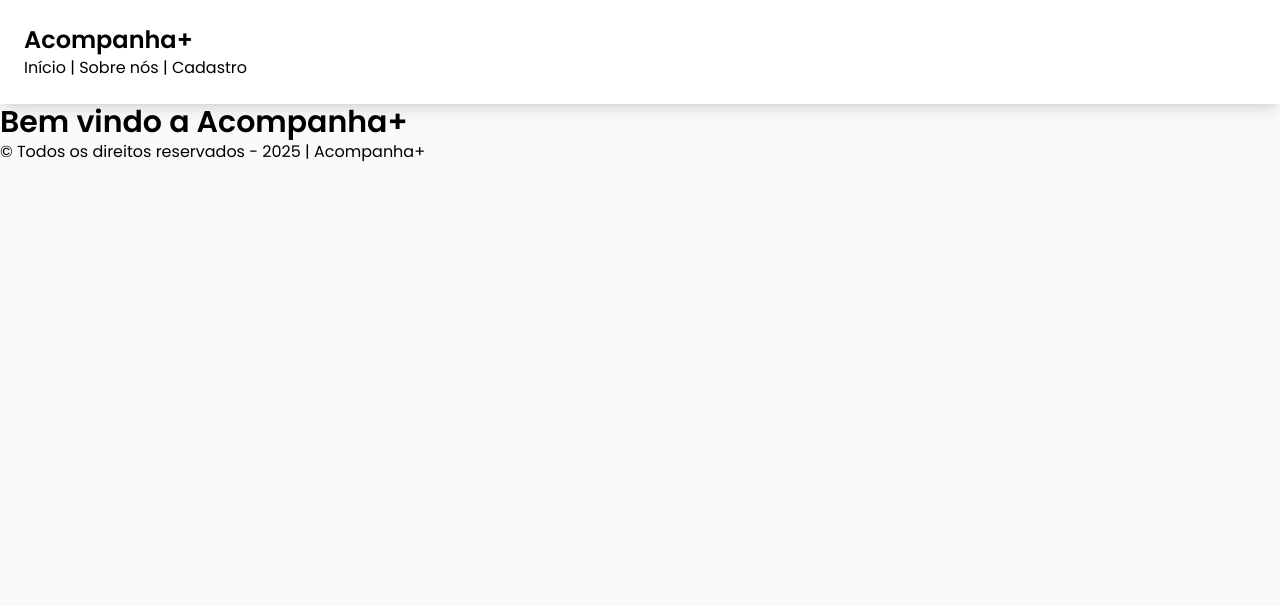
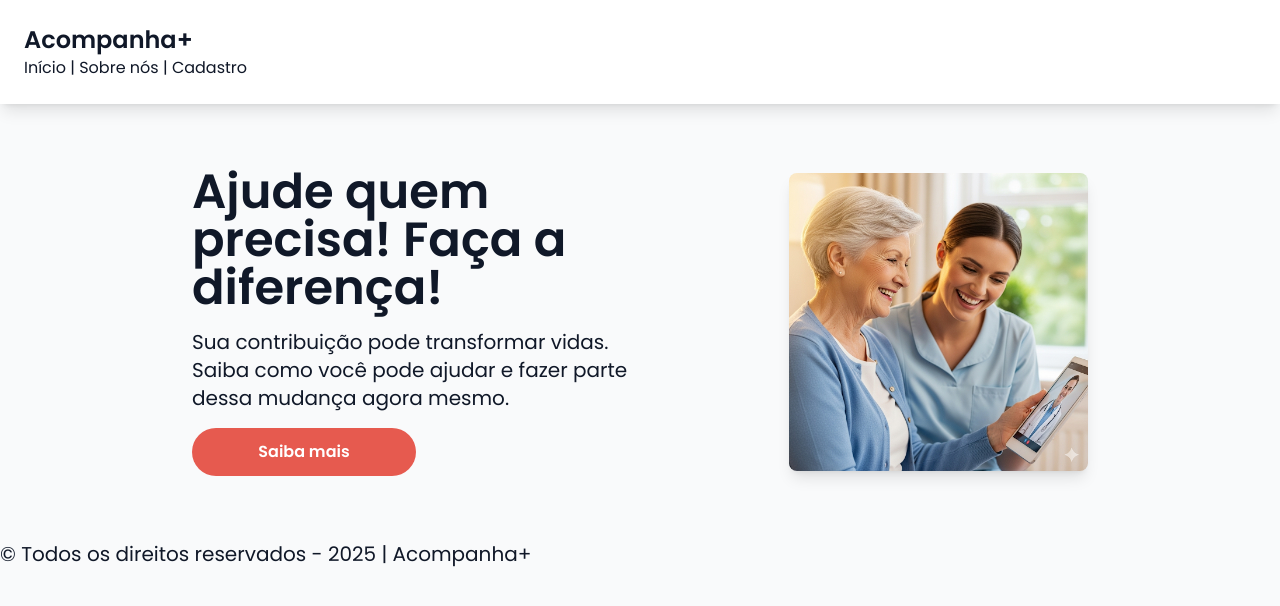
Before and after one commit to acompanha-mais/site-spa, a React (Vite) app in the folder site-spa/: page / in a window 1280 px wide. Shown: the top 606 px of the page. Built offline with nearby package versions, Linux system fonts and the light colour scheme.

Commit message:
style(home): estiliza rota Home, adiciona imagem e estilizações globais aplicadas no globals.css

```diff
--- a/site-spa/src/globals.css
+++ b/site-spa/src/globals.css
@@ -1,8 +1,37 @@
 @import url('https://fonts.googleapis.com/css2?family=Poppins:wght@400;600&display=swap');
 @import "tailwindcss";
 
+@layer base {
+  * {
+    margin: 0;
+    padding: 0;
+    box-sizing: border-box;
+  }
 
-body {
-  @apply bg-gray-50 font-sans;
-  font-family: 'Poppins', sans-serif;
+  body {
+    @apply bg-gray-50 font-sans text-gray-900;
+    font-family: 'Poppins', sans-serif;
+  }
+
+  main {
+    @apply px-[15%] py-[5%];
+  }
+
+  h1 {
+    @apply text-3xl md:text-4xl lg:text-5xl font-bold;
+  }
+
+  h2 {
+    @apply text-2xl md:text-3xl lg:text-4xl font-bold;
+  }
+
+  p {
+    @apply text-base md:text-lg lg:text-xl;
+  }
+
+  button {
+    @apply bg-[#e65a4f] text-white font-bold rounded-full
+           w-44 md:w-56 px-6 py-3 block md:inline-block
+           mx-auto md:mx-0;
+  }
 }
--- a/site-spa/src/routes/Home/index.tsx
+++ b/site-spa/src/routes/Home/index.tsx
@@ -1,7 +1,25 @@
-export default function Home(){
-    return(
+export default function Home() {
+    return (
         <main>
-            <h2 className="text-3xl font-bold">Bem vindo a Acompanha+</h2>
+            <section className="flex flex-col md:flex-row items-center justify-between md:gap-24">
+                <div className="w-full md:w-1/2 text-center md:text-left">
+                    <h1 className="text-3x1  font-bold pb-4">
+                        Ajude quem precisa! Faça a diferença!
+                    </h1>
+                    <p>
+                        Sua contribuição pode transformar vidas. Saiba como você pode ajudar e fazer parte dessa mudança agora mesmo.
+                    </p>
+                    <button className="mt-4">Saiba mais</button>
+                </div>
+
+                <img
+                    src="/home-img.png"
+                    alt="Cuidadora ajudando idosa"
+                    className="w-3/4 md:w-1/3 md:min-w-[250px] mt-8 md:mt-0 rounded-lg shadow-lg"
+                />
+            </section>
+
+
         </main>
     );
 }
```
Also changed, not shown: site-spa/public/home-img.png (added).
